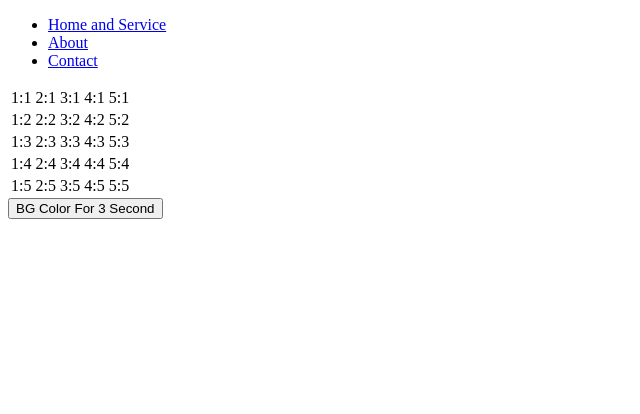
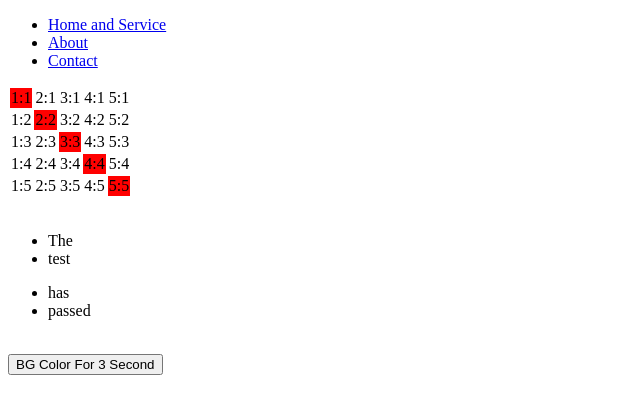
Before and after one commit to Tusar78/Reset-7, a plain HTML site: page Milestone-05/Dom/index.html in a window 1280 px wide. Shown: the whole page, without its empty margins (0-640 px from the left). Drawn offline with Linux system fonts and the light colour scheme; files that its build step writes are made by us from their sources.

Commit message:
Practice dom navigator

```diff
--- a/Milestone-05/Dom/assets/js/app.js
+++ b/Milestone-05/Dom/assets/js/app.js
@@ -15,3 +15,21 @@ if (box.children) {
 } else {
   console.log('world');
 }
+
+const myTable = document.getElementById("myTable");
+
+// const cell = myTable.children[0].children;
+
+// for (let i = 0; i < cell.length; i++) {
+//     for (let j = 0; j <= i; j++) {
+//         console.log(cell[i].children[i]);
+//         cell[i].children[i].style.backgroundColor = 'red';
+//         cell[i].children[i].style.color = 'white';
+//     }
+// }
+
+// Another way
+const row = myTable.rows;
+for (let i = 0; i < row.length; i++) {
+    row[i].cells[i].style.backgroundColor = 'red'
+}
--- a/Milestone-05/Dom/index.html
+++ b/Milestone-05/Dom/index.html
@@ -24,7 +24,7 @@
     <div class="box">
     </div>
 
-    <table>
+    <table id="myTable">
       <tr>
         <td>1:1</td>
         <td>2:1</td>
@@ -62,6 +62,19 @@
       </tr>
     </table>
 
+    <br>
+
+    <ul>
+      <li>The</li>
+      <li>test</li>
+    </ul>
+    <ul>
+      <li>has</li>
+      <li>passed</li>
+    </ul>
+
+    <br>
+
     <button class="myBtn">BG Color For 3 Second</button>
 
     <script src="./assets/js/app.js"></script>
```
